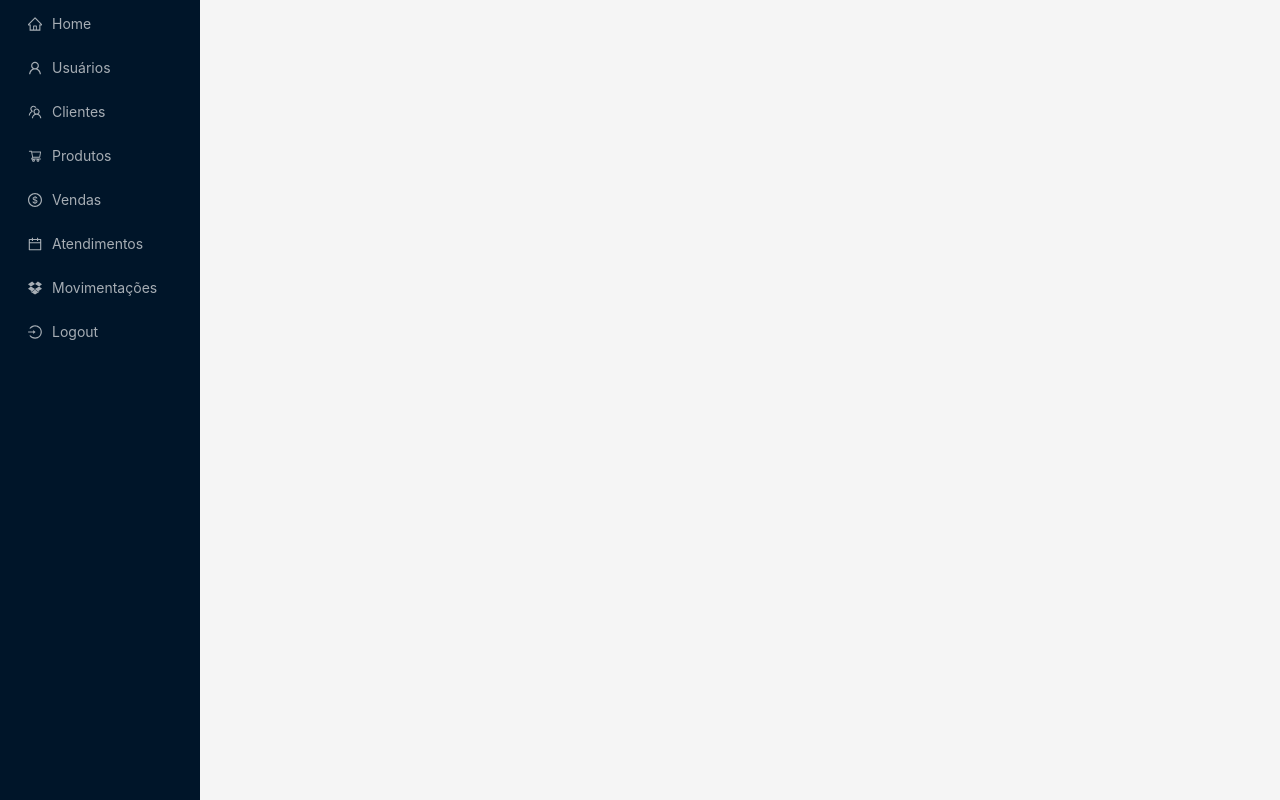
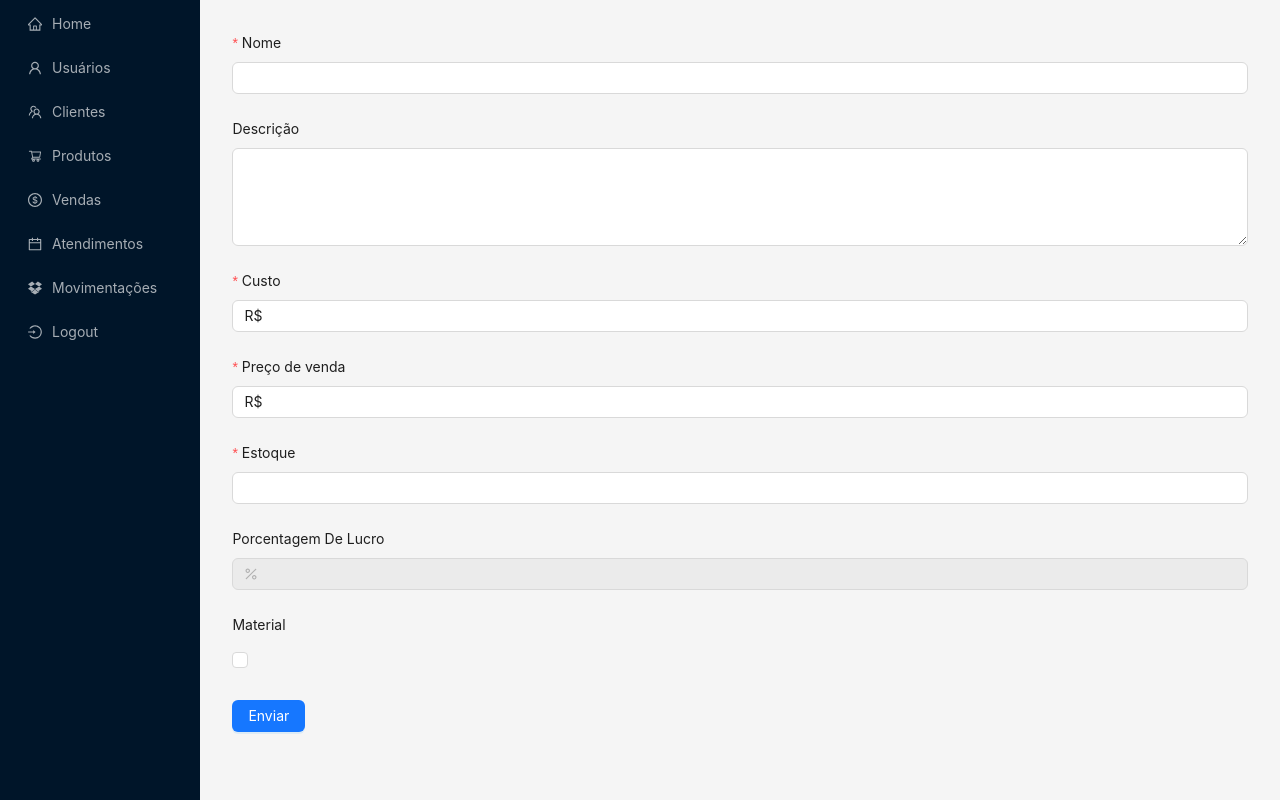
Before and after one commit to JulioCesarAntonyFraga/gestao-mel-react, a React (Create React App) app: page /produtos/1 in a window 1280 px wide. Shown: the top 800 px of the page. Built offline with nearby package versions, Linux system fonts and the light colour scheme; no server answers; sample sign-in values are in the browser's storage.

Commit message:
register screen

```diff
--- a/src/App.js
+++ b/src/App.js
@@ -14,6 +14,8 @@ import Sales from './pages/Sale/Sales';
 import Proudcts from './pages/Product/Products';
 import ProductStockMovements from './pages/ProductStockMovement/ProductStockMovements';
 import Home from './pages/Home';
+import ProductForm from './pages/Product/ProductForm';
+
 function App() {
   return (
     <AuthProvider>
@@ -25,11 +27,23 @@ function App() {
                 <Route path="/login" element={<Login />} />
                 <Route path="/" element={<PrivateRoute element={<Home />} />} />
                 <Route path="/usuarios" element={<PrivateRoute element={<Users />} />} />
+
                 <Route path="/clientes" element={<PrivateRoute element={<Customers />} />} />
+                {/* <Route path="/clientes/:id" element={<PrivateRoute element={<FormPage />} />} /> */}
+
                 <Route path="/atendimentos" element={<PrivateRoute element={<Apointments />} />} />
+
+
                 <Route path="/estoque" element={<PrivateRoute element={<ProductStockMovements />} />} />
+
+
                 <Route path="/clientes" element={<PrivateRoute element={<Customers />} />} />
+
+
                 <Route path="/produtos" element={<PrivateRoute element={<Proudcts />} />} />
+                <Route path="/produtos/:id" element={<PrivateRoute element={<ProductForm />} />} />
+                <Route path="/produtos/novo" element={<PrivateRoute element={<ProductForm />} />} />
+
                 <Route path="/vendas" element={<PrivateRoute element={<Sales />} />} />
 
                 {/* <Route path="/produtos/:id"/> */}
--- /dev/null
+++ b/src/components/DynamicForm.js
@@ -0,0 +1,80 @@
+import React, { useEffect, useState } from "react";
+import { Form, Input, Button, Checkbox, } from "antd";
+import {PercentageOutlined} from "@ant-design/icons"
+import { useParams } from "react-router-dom";
+import { useNavigate } from "react-router-dom";
+import api from "../services/api";
+
+const DynamicForm = ({ campos, onSubmit, baseRoute }) => {
+  const [form] = Form.useForm();
+  const [loading, setLoading] = useState(false);
+  const { id } = useParams();
+  const { TextArea } = Input;
+  const navigate = useNavigate();
+
+  React.useEffect(() => {
+    if (id) {
+      api.get(`/${baseRoute}/${id}`).then((response) => {
+        form.setFieldsValue(response.data);
+      });
+    }
+  }, [id, form]);
+
+  const handleSubmit = (values) => {
+    setLoading(true);
+    const payload = { ...values, key: campos.key };
+    let isEdit = false;
+    if(id)
+      isEdit = true;
+
+    onSubmit(payload, isEdit)
+      .then(() => {
+        form.resetFields();
+      })
+      .finally(() => {
+        setLoading(false);
+        navigate('/produtos')
+      });
+  };
+
+  return (
+    <Form layout="vertical" form={form} onFinish={handleSubmit}>
+      {campos.map((campo) => {
+        const { inputType, tipo, label, key, prefix, disabled, required, maxLength, minLength } = campo;
+        var prefixSymbol = null;
+        if(prefix){
+          if(prefix === "percentage")
+            prefixSymbol = <PercentageOutlined />
+        }
+        return (
+          <Form.Item key={key} name={key} label={label} valuePropName={campo.tipo === "boolean" ? "checked" : "value"} rules={[
+            { required: required, message: "Por favor, preencha o campo " + label },
+            { max: maxLength, message: 'Número máximo de caracteres excedido: ' + maxLength },
+            { min: minLength, message: 'Número mínimo de caracteres requerido: ' + minLength}
+
+            ]}>
+            {
+              tipo === "boolean" ? (
+                <Checkbox />
+              ):
+              tipo === "money" ? (
+                <Input type="number" disabled={disabled} prefix="R$" required={required} />
+              ):
+              tipo === "textArea" ? (
+                <TextArea disabled={disabled} rows={4} />
+              ):
+              <Input type={inputType} disabled={disabled} prefix={prefixSymbol} maxLength={maxLength} minLength={minLength} />
+            }
+          </Form.Item>
+        );
+      })}
+      <Form.Item>
+        <Button type="primary" htmlType="submit" loading={loading}>
+          Enviar
+        </Button>
+      </Form.Item>
+    </Form>
+  );
+};
+
+export default DynamicForm;
--- a/src/components/Sidebar.js
+++ b/src/components/Sidebar.js
@@ -30,7 +30,7 @@ const Sidebar = () => {
   };
 
   return (
-      <Sider breakpoint="lg" collapsedWidth="0" style={{ height: '100vh', float: 'left' }}>
+      <Sider breakpoint="lg" collapsedWidth="0" style={{ height: '150vh', float: 'left' }}>
         <div className="logo" />
         <Menu theme="dark" mode="inline" onClick={handleMenuClick} selectedKeys={[selectedItem]}>
           <Menu.Item key="1">
--- a/src/components/Table.js
+++ b/src/components/Table.js
@@ -52,9 +52,11 @@ function generateTable(dataList, fieldsList, loading, handleDelete, handleEdit,
         if (field.mask === "phone"){
           value = formatPhoneNumber(value);
         }
+        if (field.mask === "int"){
+          value = text.toFixed(0);
+        }
         if (field.mask === "timestamp"){
           const fixedDate = value.replace('Timestamp: ', '');
-          console.log(fixedDate);
           const date = new Date(fixedDate);
           value = new Intl.DateTimeFormat(['rs', 'br']).format(date);
         }
--- a/src/pages/Apointment/Apointments.js
+++ b/src/pages/Apointment/Apointments.js
@@ -67,7 +67,7 @@ const Apointments = () => {
         {
             dataIndex: 'dateTime',
             title: 'Data/Horário',
-            mask: 'test'
+            mask: 'timestamp'
         },
         {
             dataIndex: 'price',
--- /dev/null
+++ b/src/pages/Product/ProductForm.js
@@ -0,0 +1,31 @@
+import React from "react";
+import DynamicForm from "../../components/DynamicForm";
+import { useParams } from "react-router-dom";
+import api from "../../services/api";
+
+const campos = [
+  { inputType: "text", label: "Nome", key: "name", maxLength: 40, required: true, minLength: 5 },
+  { inputType: "text",  tipo: "textArea", label: "Descrição", key: "description", maxLength: 250, required: false },
+  { inputType: "number", tipo: "money", label: "Custo", key: "coust", prefix: "money", required: true },
+  { inputType: "number", tipo: "money", label: "Preço de venda", key: "price", prefix: "money", required: true },
+  { inputType: "number", label: "Estoque", key: "stock", required: true },
+  { inputType: "number", tipo: "number", label: "Porcentagem De Lucro", key: "profitPercentage", prefix: "percentage", disabled: true, required: false },
+  { tipo: "boolean", label: "Material", key: "isRawMaterial" },
+];
+
+const ProductForm = (props) => {
+  const { id } = useParams();
+
+  const handleSubmit = async (payload, isEdit) => {
+    if(!isEdit){
+      await api.post('/products', payload);
+    }
+    else{
+      await api.put(`/products/${id}`, payload);
+    }
+  };
+
+  return <DynamicForm campos={campos} onSubmit={handleSubmit} id={id} baseRoute="products" />;
+};
+
+export default ProductForm;
--- a/src/pages/Product/Products.js
+++ b/src/pages/Product/Products.js
@@ -2,7 +2,7 @@ import React, { useEffect, useState } from 'react'
 import { get, remove } from "../../services/api";
 import generateTable from '../../components/Table';
 import { message, Button } from 'antd';
-import { useNavigate } from "react-router-dom";
+import { useNavigate, Link } from "react-router-dom";
 
 const Products = () => {
     const baseRoute = '/Products';
@@ -56,7 +56,7 @@ const Products = () => {
     };
 
     const handleEdit = (id) => {
-        navigate(`/Produtos/${id}`);
+        navigate(`/produtos/${id}`);
     };
 
     const fields = [
@@ -67,6 +67,11 @@ const Products = () => {
         {
             dataIndex: 'name',
             title: 'Nome',
+        },
+        {
+            dataIndex: 'stock',
+            title: 'Estoque',
+            mask: 'int',
         },
         {
             dataIndex: 'coust',
@@ -96,7 +101,9 @@ const Products = () => {
         <div style={{ display: 'flex', justifyContent: 'space-between' }}>
             <h2 style={{ textAlign: 'left', marginBottom: '16px' }}>Produtos</h2>
             <div style={{ display: 'flex', justifyContent: 'flex-end' }}>
-                <Button type="primary">Cadastrar</Button>
+                <Link to="/produtos/novo">
+                    <Button type="primary">Cadastrar</Button>
+                </Link>
             </div>
         </div>
         {generateTable(data, fields, loading, handleDelete, handleEdit, successMessage)}
--- a/src/pages/ProductStockMovement/ProductStockMovements.js
+++ b/src/pages/ProductStockMovement/ProductStockMovements.js
@@ -76,6 +76,7 @@ const ProductStockMovements = () => {
         {
             dataIndex: 'amount',
             title: 'Quantidade',
+            mask: 'int',
         }
       ];
 
```
